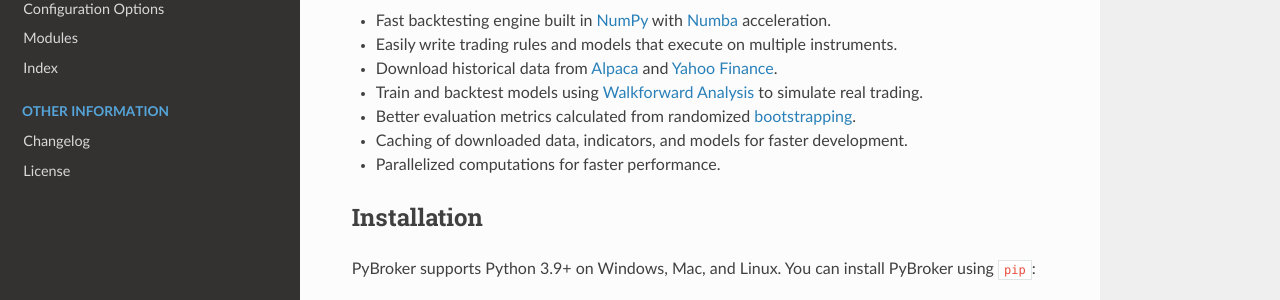
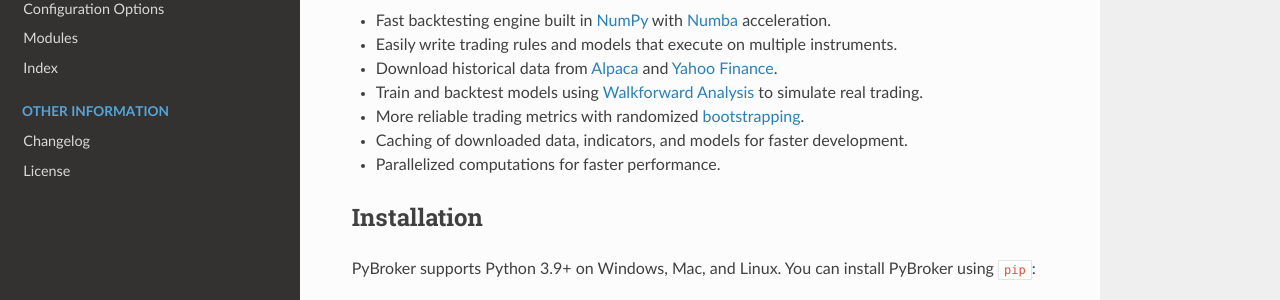
Before and after one commit to edtechre/pybroker, a Sphinx documentation site: the page built from docs/index.rst, in a window 1280 px wide and 900 px high. Shown: the part 424-724 px from the top of the window. Built offline with Sphinx 7.4.7 and the Read the Docs theme 2.0.0, drawn with Linux system fonts in a browser that asks for light colours.

Commit message:
Update README and index.rst

```diff
--- a/docs/index.rst
+++ b/docs/index.rst
@@ -63,7 +63,7 @@
 * Easily write trading rules and models that execute on multiple instruments.
 * Download historical data from `Alpaca <https://alpaca.markets/>`_ and `Yahoo Finance <https://finance.yahoo.com/>`_.
 * Train and backtest models using `Walkforward Analysis <https://www.pybroker.com/en/latest/notebooks/6.%20Training%20a%20Model.html#Walkforward-Analysis>`_ to simulate real trading.
-* Better evaluation metrics calculated from randomized `bootstrapping <https://en.wikipedia.org/wiki/Bootstrapping_(statistics)>`_.
+* More reliable trading metrics with randomized `bootstrapping <https://en.wikipedia.org/wiki/Bootstrapping_(statistics)>`_.
 * Caching of downloaded data, indicators, and models for faster development.
 * Parallelized computations for faster performance.
 
```
Also changed, not shown: README.md (+1 -1 lines).
